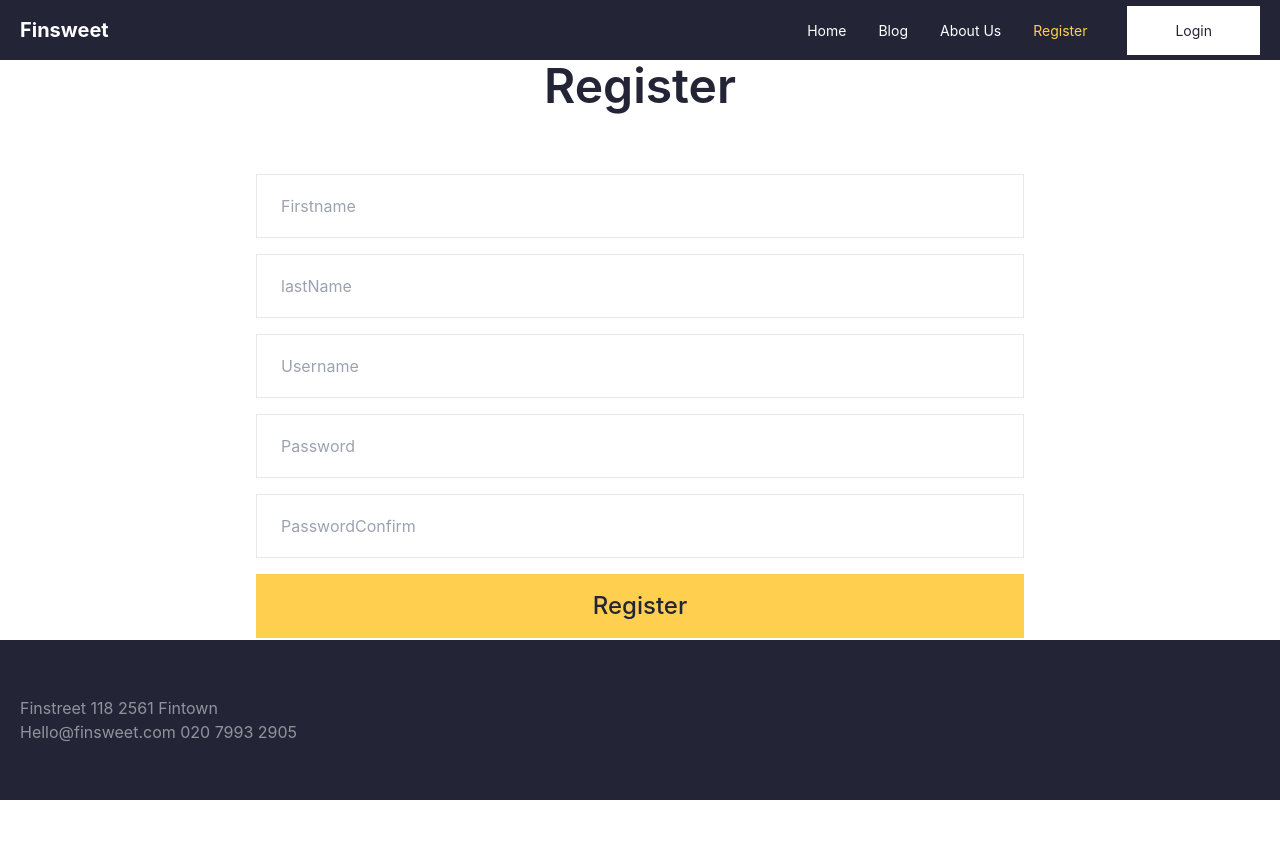
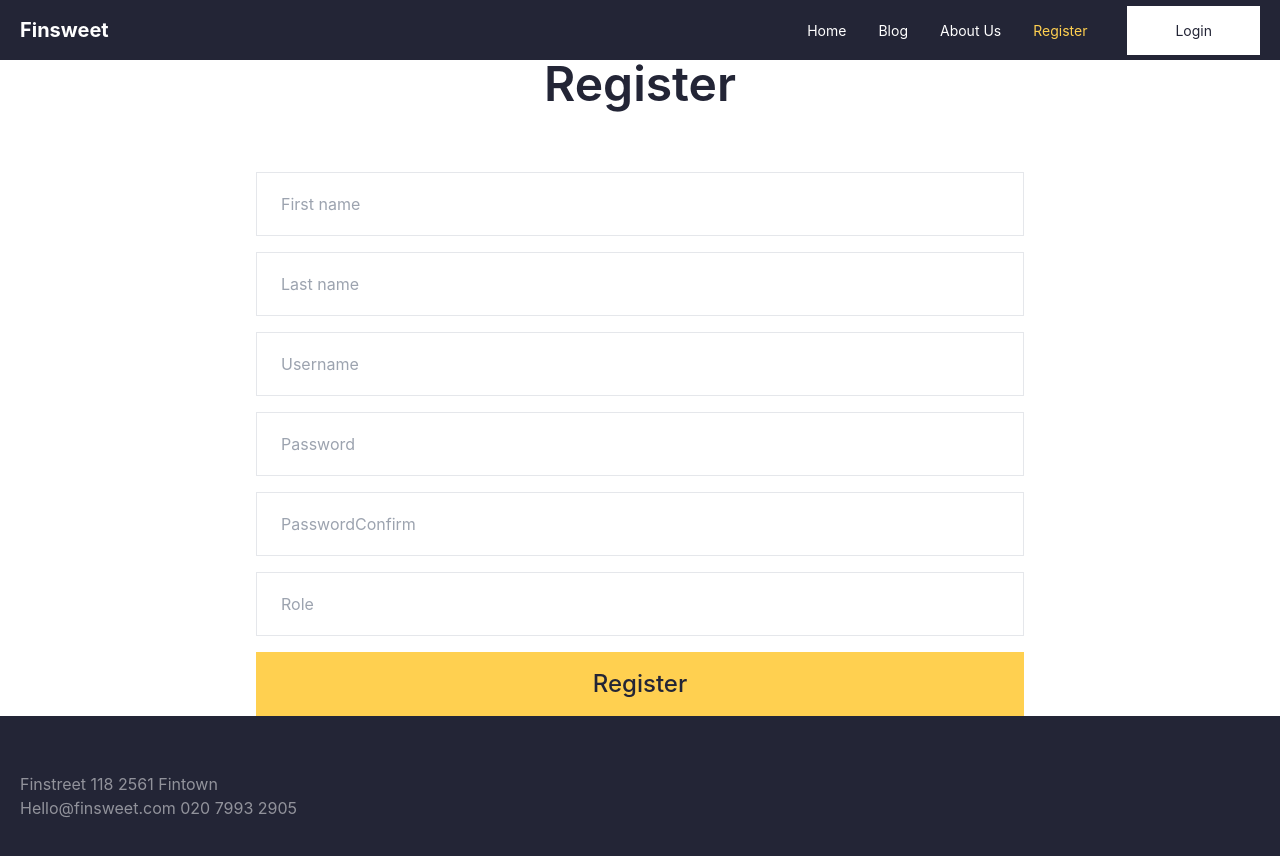
Before and after one commit to Mrkhan14/Taskin13, a React (Vite) app: page /register in a window 1280 px wide. Shown: the top 856 px of the page. Before the commit the page ends 800 px from the top, so only its background shows below. Built offline with nearby package versions, Linux system fonts and the light colour scheme.

Commit message:
new error

```diff
--- a/src/context/auth.jsx
+++ b/src/context/auth.jsx
@@ -3,7 +3,7 @@ import Cookies from 'js-cookie';
 import PropTypes from 'prop-types';
 import { useState } from 'react';
 import { AuthContext } from '../hooks/useAuth';
-import request from '../services/reauest';
+import request from '../services/reauest'; // corrected 'reauest' to 'request'
 import { TOKEN, USER } from '../utils/constants';
 
 const AuthProvider = ({ children }) => {
@@ -31,7 +31,7 @@ const AuthProvider = ({ children }) => {
 
          const { role } = user;
 
-         message.success('Siz tizimga kirdingiz');
+         message.success('You have successfully logged in');
 
          if (role === 'admin') {
             navigate('/dashboard');
@@ -43,9 +43,40 @@ const AuthProvider = ({ children }) => {
       }
    };
 
-   const state = { user, loading, login };
+   const registerFun = async (values, navigate) => {
+      try {
+         setLoading(true);
+         const {
+            data: { token },
+         } = await request.post('auth/register', values);
+
+         console.log(data, 'ssssssssssssssss');
+
+         // Cookies.set(TOKEN, token);
+
+         // request.defaults.headers.common.Authorization = `Bearer ${token}`;
+
+         // const { data: user } = await request.get('auth/me');
+
+         // localStorage.setItem(USER, JSON.stringify(user));
+
+         // setUser(user);
+
+         // const { role } = user;
+
+         message.success('You have successfully registered');
+
+         navigate('/login');
+      } catch (e) {
+         console.log(e);
+      } finally {
+         setLoading(false);
+      }
+   };
+
+   const state = { user, loading, registerFun, login };
    return <AuthContext.Provider value={state}>{children}</AuthContext.Provider>;
 };
-AuthProvider.protoType = { children: PropTypes.node };
+AuthProvider.propTypes = { children: PropTypes.node };
 
 export default AuthProvider;
--- a/src/pages/public/RegisterPage.jsx
+++ b/src/pages/public/RegisterPage.jsx
@@ -1,72 +1,126 @@
 import React from 'react';
 import { useForm } from 'react-hook-form';
+import { useNavigate } from 'react-router-dom'; // Import useNavigate hook
+import useAuth from '../../hooks/useAuth';
 import InputComponent from './../../components/box/InputComponent';
 
 const RegisterPage = () => {
-  const { register, handleSubmit, formState: { errors } } = useForm();
+   const { registerFun, loading } = useAuth();
+   const navigate = useNavigate(); // Initialize useNavigate hook
+   const {
+      register,
+      handleSubmit,
+      formState: { errors },
+   } = useForm();
 
-  const onSubmit = (data) => {
+   const onSubmit = data => {
+      // data = {}
+      // const { first_name, last_name, username, password, role } = data;
+      // const formData = new FormData();
+      // formData.append('first_name', first_name);
+      // formData.append('last_name', last_name);
+      // formData.append('username', username);
+      // formData.append('password', password);
+      // formData.append('role', role);
+      // registerFun(formData, navigate);
+      registerFun(data, navigate);
       console.log('Form Data:', data);
    };
 
    return (
-    <div className="flex items-center justify-center min-h-[calc(100vh-220px)]">
-      <div className="w-full max-w-3xl">
-        <h1 className='mb-16 text-5xl font-semibold text-center text-primary-600'>Register</h1>
-        <form
-          onSubmit={handleSubmit(onSubmit)}
-        >
+      <div className='flex items-center justify-center min-h-[calc(100vh-220px)]'>
+         <div className='w-full max-w-3xl'>
+            <h1 className='mb-16 text-5xl font-semibold text-center text-primary-600'>
+               Register
+            </h1>
+            <form onSubmit={handleSubmit(onSubmit)}>
                <InputComponent
                   // label="FirstName"
-            name="firstName"
-            placeholder="Firstname"
+                  name='first_name'
+                  placeholder='First name'
                   register={register}
                   required
                />
-          {errors.firstName && <p className="text-xs italic text-red-500">FirstName is required.</p>}
+               {errors.first_name && (
+                  <p className='text-xs italic text-red-500'>
+                     FirstName is required.
+                  </p>
+               )}
 
                <InputComponent
                   // label="LastName"
-            name="Last name"
-            placeholder="lastName"
+                  name='last_name'
+                  placeholder='Last name'
                   register={register}
                   required
                />
-          {errors.lastName && <p className="text-xs italic text-red-500">Last name is required.</p>}
+               {errors.last_name && (
+                  <p className='text-xs italic text-red-500'>
+                     Last name is required.
+                  </p>
+               )}
 
                <InputComponent
                   // label="Username"
-            name="username"
-            placeholder="Username"
+                  name='username'
+                  placeholder='Username'
                   register={register}
                   required
                />
-          {errors.username && <p className="text-xs italic text-red-500">Username is required.</p>}
+               {errors.username && (
+                  <p className='text-xs italic text-red-500'>
+                     Username is required.
+                  </p>
+               )}
 
                <InputComponent
                   // label="Password"
-            name="password"
-            type="password"
-            placeholder="Password"
+                  name='password'
+                  type='password'
+                  placeholder='Password'
                   register={register}
                   required
                />
-          {errors.password && <p className="text-xs italic text-red-500">Password is required.</p>}
+               {errors.password && (
+                  <p className='text-xs italic text-red-500'>
+                     Password is required.
+                  </p>
+               )}
 
                <InputComponent
                   // label="Password"
-            name="passwordConfirm"
-            type="passwordConfirm"
-            placeholder="PasswordConfirm"
+                  name='passwordConfirm'
+                  type='password'
+                  placeholder='PasswordConfirm'
                   register={register}
                   required
                />
-          {errors.passwordConfirm && <p className="text-xs italic text-red-500">PasswordConfirm is required.</p>}
+               {errors.passwordConfirm && (
+                  <p className='text-xs italic text-red-500'>
+                     PasswordConfirm is required.
+                  </p>
+               )}
 
-            <button className="bg-[#FFD050] text-2xl font-medium p-4 w-full text-primary-600"
-              type="submit"
+               <InputComponent
+                  // label="role"
+                  name='role'
+                  type='text'
+                  placeholder='Role'
+                  register={register}
+                  required
+               />
+               {errors.role && (
+                  <p className='text-xs italic text-red-500'>
+                     Role is required.
+                  </p>
+               )}
+
+               <button
+                  className='bg-[#FFD050] text-2xl font-medium p-4 w-full text-primary-600'
+                  type='submit'
+                  disabled={loading} // Disable button while loading
                >
-              Register
+                  {loading ? 'Registering...' : 'Register'}
                </button>
             </form>
          </div>
```
Lines whose indentation alone changed are shown as unchanged.
